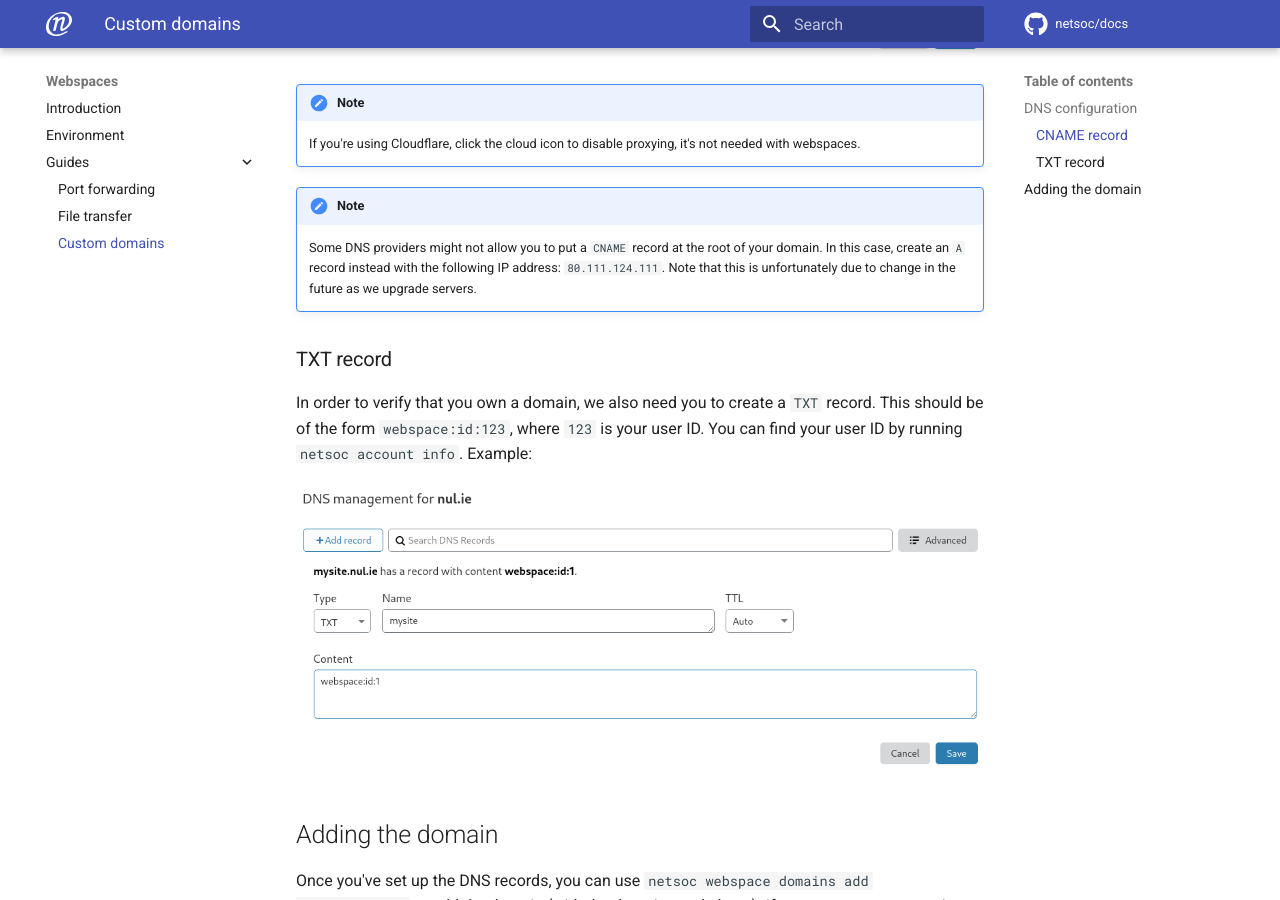
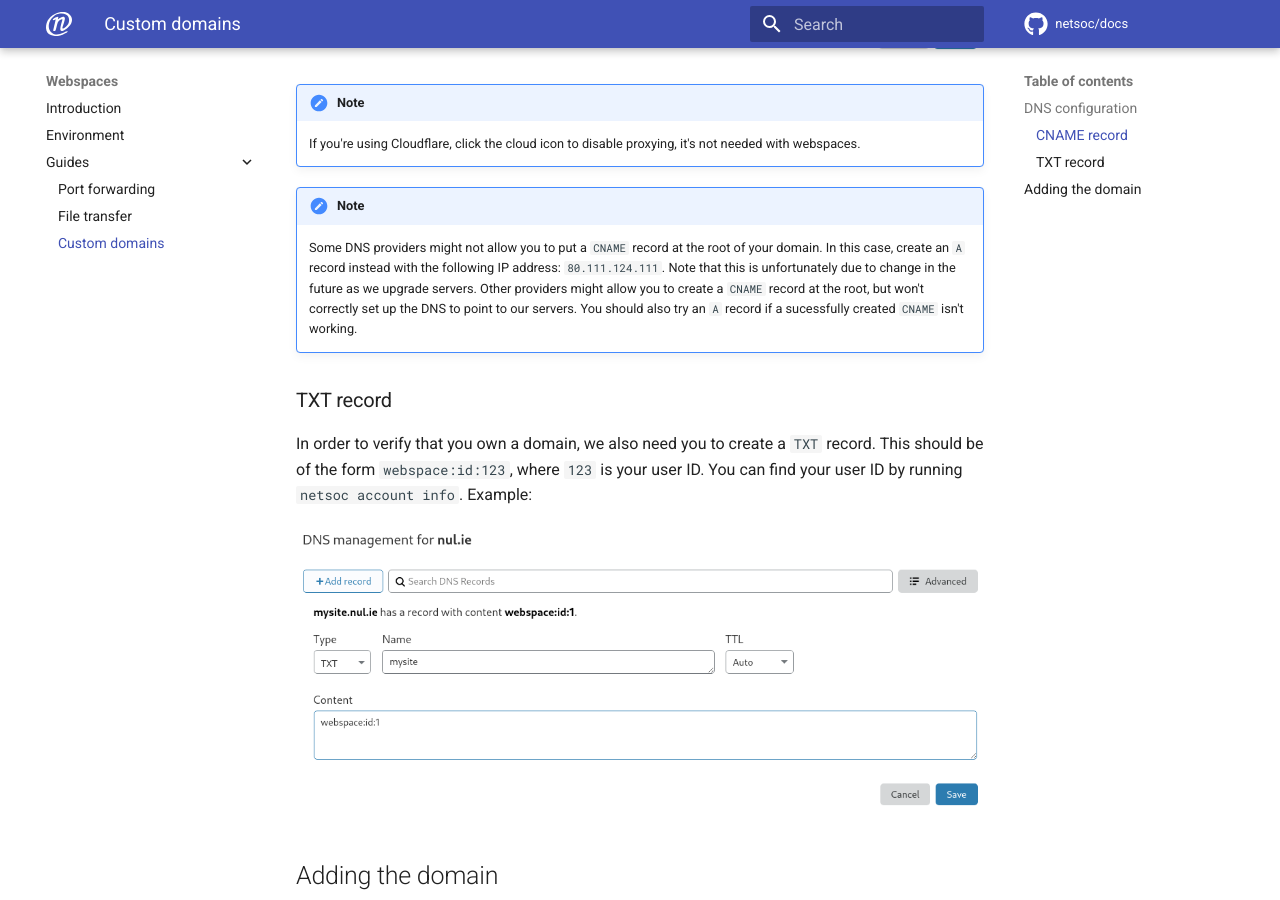
Before and after one commit to netsoc/docs, an MkDocs documentation site: the page built from docs/webspaced/guides/domains.md, in a window 1280 px wide and 900 px high, scrolled down 1016 px. Built offline with MkDocs 1.6.1 and Material for MkDocs 9.7.7, drawn with Linux system fonts in a browser that asks for light colours; comment, search, counter and statistics services are not loaded.

Commit message:
Update netsoc/webspaced documentation (b8827ec1)

```diff
--- a/docs/webspaced/guides/domains.md
+++ b/docs/webspaced/guides/domains.md
@@ -37,7 +37,10 @@ the `CNAME` record should be `webspaced.netsoc.ie`. See below for an example:
     Some DNS providers might not allow you to put a `CNAME` record at the root
     of your domain. In this case, create an `A` record instead with the
     following IP address: `80.111.124.111`. Note that this is unfortunately
-    due to change in the future as we upgrade servers.
+    due to change in the future as we upgrade servers. Other providers might
+    allow you to create a `CNAME` record at the root, but won't correctly set up
+    the DNS to point to our servers. You should also try an `A` record if a
+    sucessfully created `CNAME` isn't working.
 
 ### TXT record
 
```
